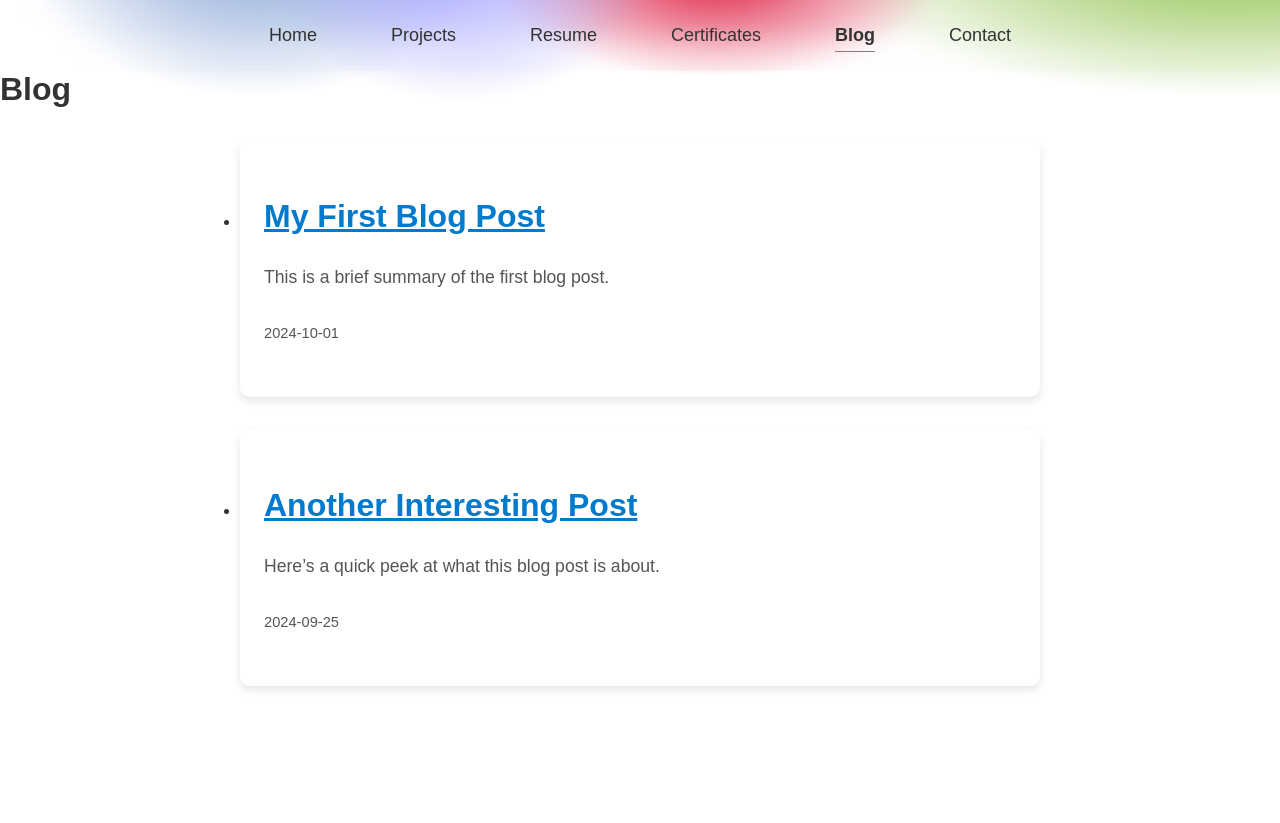
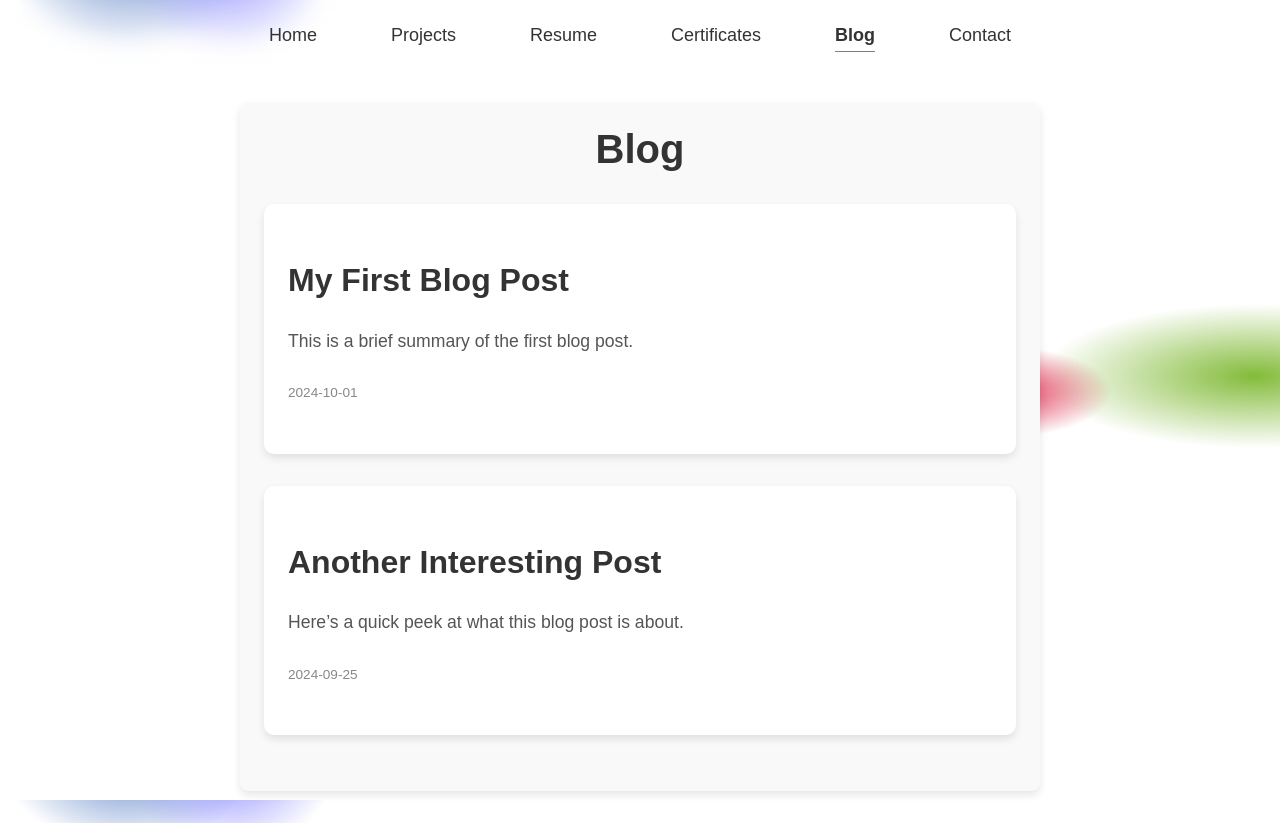
Before and after one commit to noworry-b-still/my-website, a React (Create React App) app: page /blog in a window 1280 px wide. Before the commit the page ends 800 px from the top, so only its background shows below. Built offline with nearby package versions, Linux system fonts and the light colour scheme.

Commit message:
fix blog list page styles

```diff
--- a/src/page/blog.css
+++ b/src/page/blog.css
@@ -1,22 +1,84 @@
+/* Blog.css */
+
+/* Blog page container */
 .blog-list {
-  padding: 20px;
+  max-width: 800px;
+  margin: 2rem auto;
+  padding: 1.5rem;
+  background-color: #f9f9f9; /* Light background to separate from main page */
+  border-radius: 8px;
+  box-shadow: 0 4px 8px rgba(0, 0, 0, 0.1); /* Subtle shadow for depth */
+}
+
+/* Blog list title */
+.blog-list h1 {
+  text-align: center;
+  font-size: 2.5rem;
+  margin-bottom: 2rem;
+  font-weight: 600;
+  color: #333; /* Darker color for the title */
+}
+
+/* Blog post items */
+.blog-list ul {
+  list-style: none;
+  padding: 0;
 }
 
 .blog-post {
-  margin-bottom: 20px;
-  padding: 10px;
-  border-bottom: 1px solid #ddd;
+  margin-bottom: 2rem;
+  padding: 1.5rem;
+  background-color: #fff;
+  border-radius: 8px;
+  transition: transform 0.2s ease, box-shadow 0.2s ease;
+  box-shadow: 0 2px 6px rgba(0, 0, 0, 0.05);
 }
 
-.blog-post h2 {
-  font-size: 1.5rem;
-  margin: 0;
+.blog-post:hover {
+  transform: translateY(-3px); /* Slight hover effect */
+  box-shadow: 0 4px 12px rgba(0, 0, 0, 0.1);
 }
 
-.blog-post p {
-  margin: 5px 0;
+/* Blog post title */
+.blog-post h2 {
+  font-size: 1.75rem;
+  color: #007acc; /* Accent color for the blog title */
+  margin-bottom: 0.5rem;
+  font-weight: 500;
 }
 
+/* Link styling */
+.blog-post h2 a {
+  text-decoration: none;
+  color: inherit;
+}
+
+.blog-post h2 a:hover {
+  text-decoration: underline;
+  color: #005fa3; /* Darker shade on hover */
+}
+
+/* Excerpt styling */
+.blog-post p {
+  margin: 0.75rem 0;
+  color: #555;
+  font-size: 1rem;
+}
+
+/* Date styling */
 .blog-post small {
+  display: block;
+  font-size: 0.85rem;
   color: #888;
 }
+
+/* Responsive design */
+@media (max-width: 768px) {
+  .blog-list {
+    padding: 1rem;
+  }
+
+  .blog-post h2 {
+    font-size: 1.5rem;
+  }
+}
--- a/src/page/blog.tsx
+++ b/src/page/blog.tsx
@@ -1,4 +1,5 @@
 import { Link } from "react-router-dom";
+import "./blog.css";
 
 // Sample blog post data (you could fetch this from a file or database in a real project)
 const blogPosts = [
```
